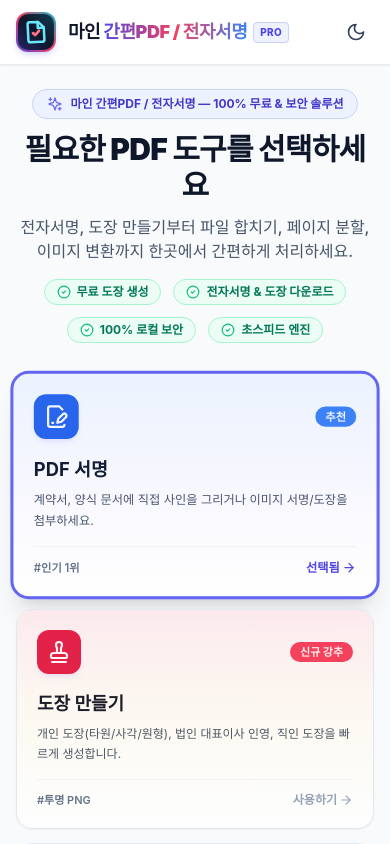
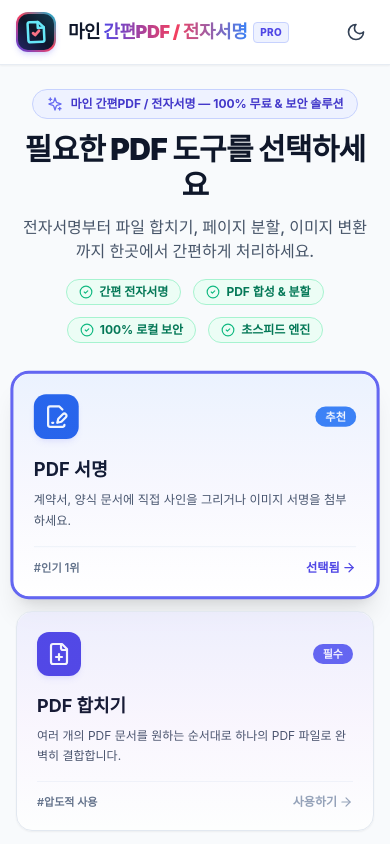
Before and after one commit to minetax2022-cyber/pdf-sign, a React (Vite) app: page / in a window 390 px wide. Shown: the top 844 px of the page. Built offline with nearby package versions, Linux system fonts and the light colour scheme; a web font is replaced by a local one.

Commit message:
도장 만들기 기능 삭제

```diff
--- a/src/App.jsx
+++ b/src/App.jsx
@@ -3,7 +3,6 @@ import Header from './components/Header';
 import ToolSelector from './components/ToolSelector';
 import UploadStep from './components/UploadStep';
 import SignatureStep from './components/SignatureStep';
-import StampGeneratorStep from './components/StampGeneratorStep';
 import MergeStep from './components/MergeStep';
 import SplitStep from './components/SplitStep';
 import ImageToPdfStep from './components/ImageToPdfStep';
@@ -12,7 +11,7 @@ import FooterInfo from './components/FooterInfo';
 
 export default function App() {
   const [darkMode, setDarkMode] = useState(false);
-  const [activeTool, setActiveTool] = useState('sign'); // 'sign' | 'stamp' | 'merge' | 'split' | 'imageToPdf' | 'pageNumber'
+  const [activeTool, setActiveTool] = useState('sign'); // 'sign' | 'merge' | 'split' | 'imageToPdf' | 'pageNumber'
   const [selectedFile, setSelectedFile] = useState(null);
 
   // Sync dark mode class on <html>
@@ -67,7 +66,6 @@ export default function App() {
             )
           )}
 
-          {activeTool === 'stamp' && <StampGeneratorStep />}
           {activeTool === 'merge' && <MergeStep />}
           {activeTool === 'split' && <SplitStep />}
           {activeTool === 'imageToPdf' && <ImageToPdfStep />}
--- a/src/components/FooterInfo.jsx
+++ b/src/components/FooterInfo.jsx
@@ -54,10 +54,9 @@ export default function FooterInfo({ activeTool, setActiveTool }) {
             <span>마인 간편PDF / 전자서명 주요 기능 모음</span>
           </h4>
 
-          <div className="grid grid-cols-2 sm:grid-cols-3 md:grid-cols-6 gap-3">
+          <div className="grid grid-cols-2 sm:grid-cols-3 md:grid-cols-5 gap-3">
             {[
               { id: 'sign', name: 'PDF 서명', icon: '✍️' },
-              { id: 'stamp', name: '도장 만들기', icon: '💮' },
               { id: 'merge', name: 'PDF 합치기', icon: '🧩' },
               { id: 'split', name: 'PDF 분할', icon: '✂️' },
               { id: 'imageToPdf', name: '이미지 ➡️ PDF', icon: '🖼️' },
--- a/src/components/Header.jsx
+++ b/src/components/Header.jsx
@@ -1,7 +1,6 @@
 import React from 'react';
 import {
   FileSignature,
-  Stamp,
   FilePlus,
   Scissors,
   Image as ImageIcon,
@@ -14,7 +13,6 @@ import {
 export default function Header({ activeTool, setActiveTool, darkMode, setDarkMode, resetApp }) {
   const tools = [
     { id: 'sign', name: 'PDF 서명', icon: FileSignature, color: 'text-blue-500' },
-    { id: 'stamp', name: '도장 만들기', icon: Stamp, color: 'text-rose-500' },
     { id: 'merge', name: 'PDF 합치기', icon: FilePlus, color: 'text-indigo-500' },
     { id: 'split', name: 'PDF 분할', icon: Scissors, color: 'text-purple-500' },
     { id: 'imageToPdf', name: '이미지 ➡️ PDF', icon: ImageIcon, color: 'text-emerald-500' },
--- a/src/components/SignatureModal.jsx
+++ b/src/components/SignatureModal.jsx
@@ -7,10 +7,8 @@ import {
   PenTool,
   Type,
   Image as ImageIcon,
-  Palette,
-  Sparkles
+  Palette
 } from 'lucide-react';
-import StampGeneratorStep from './StampGeneratorStep';
 
 export default function SignatureModal({ isOpen, onClose, onSaveSignature }) {
   const sigCanvasRef = useRef(null);
@@ -127,7 +125,6 @@ export default function SignatureModal({ isOpen, onClose, onSaveSignature }) {
           {[
             { id: 'draw', label: '그리기', icon: PenTool },
             { id: 'type', label: '텍스트 서명', icon: Type },
-            { id: 'stamp', label: '도장 만들기', icon: Sparkles },
             { id: 'upload', label: '이미지 업로드', icon: ImageIcon }
           ].map((tab) => {
             const Icon = tab.icon;
@@ -297,22 +294,7 @@ export default function SignatureModal({ isOpen, onClose, onSaveSignature }) {
             </div>
           )}
 
-          {/* TAB 3: STAMP GENERATOR */}
-          {activeTab === 'stamp' && (
-            <div className="space-y-4">
-              <p className="text-xs text-slate-500 dark:text-slate-400 font-medium">
-                아래에서 성명/회사명을 입력하고 원하는 도장 스타일의 [서명에 사용] 버튼을 클릭하세요.
-              </p>
-              <StampGeneratorStep
-                onSelectStampForSign={(dataUrl) => {
-                  onSaveSignature(dataUrl);
-                  onClose();
-                }}
-              />
-            </div>
-          )}
-
-          {/* TAB 4: UPLOAD IMAGE */}
+          {/* TAB 3: UPLOAD IMAGE */}
           {activeTab === 'upload' && (
             <div className="space-y-4">
               <label className="block text-xs font-bold text-gray-700 dark:text-gray-300">
--- a/src/components/ToolSelector.jsx
+++ b/src/components/ToolSelector.jsx
@@ -1,7 +1,6 @@
 import React from 'react';
 import {
   FileSignature,
-  Stamp,
   FilePlus,
   Scissors,
   Image as ImageIcon,
@@ -16,7 +15,7 @@ export default function ToolSelector({ activeTool, setActiveTool }) {
     {
       id: 'sign',
       title: 'PDF 서명',
-      desc: '계약서, 양식 문서에 직접 사인을 그리거나 이미지 서명/도장을 첨부하세요.',
+      desc: '계약서, 양식 문서에 직접 사인을 그리거나 이미지 서명을 첨부하세요.',
       icon: FileSignature,
       badge: '추천',
       badgeColor: 'bg-blue-500 text-white',
@@ -24,18 +23,6 @@ export default function ToolSelector({ activeTool, setActiveTool }) {
       borderColor: 'border-blue-500/30 hover:border-blue-500',
       iconColor: 'bg-blue-600 text-white',
       tag: '인기 1위'
-    },
-    {
-      id: 'stamp',
-      title: '도장 만들기',
-      desc: '개인 도장(타원/사각/원형), 법인 대표이사 인영, 직인 도장을 빠르게 생성합니다.',
-      icon: Stamp,
-      badge: '신규 강추',
-      badgeColor: 'bg-rose-500 text-white',
-      gradient: 'from-rose-500/10 via-amber-500/5 to-transparent',
-      borderColor: 'border-rose-500/30 hover:border-rose-500',
-      iconColor: 'bg-rose-600 text-white',
-      tag: '투명 PNG'
     },
     {
       id: 'merge',
@@ -100,14 +87,14 @@ export default function ToolSelector({ activeTool, setActiveTool }) {
           필요한 PDF 도구를 선택하세요
         </h1>
         <p className="text-slate-600 dark:text-slate-300 text-base sm:text-lg font-medium">
-          전자서명, 도장 만들기부터 파일 합치기, 페이지 분할, 이미지 변환까지 한곳에서 간편하게 처리하세요.
+          전자서명부터 파일 합치기, 페이지 분할, 이미지 변환까지 한곳에서 간편하게 처리하세요.
         </p>
 
         {/* Feature Check badges */}
         <div className="flex flex-wrap items-center justify-center gap-3 pt-1">
           {[
-            '무료 도장 생성',
-            '전자서명 & 도장 다운로드',
+            '간편 전자서명',
+            'PDF 합성 & 분할',
             '100% 로컬 보안',
             '초스피드 엔진'
           ].map((item, idx) => (
@@ -120,7 +107,7 @@ export default function ToolSelector({ activeTool, setActiveTool }) {
       </div>
 
       {/* Grid of Tool Cards */}
-      <div className="grid grid-cols-1 sm:grid-cols-2 lg:grid-cols-6 gap-3.5">
+      <div className="grid grid-cols-1 sm:grid-cols-2 lg:grid-cols-5 gap-4">
         {tools.map((tool) => {
           const Icon = tool.icon;
           const isSelected = activeTool === tool.id;
```
